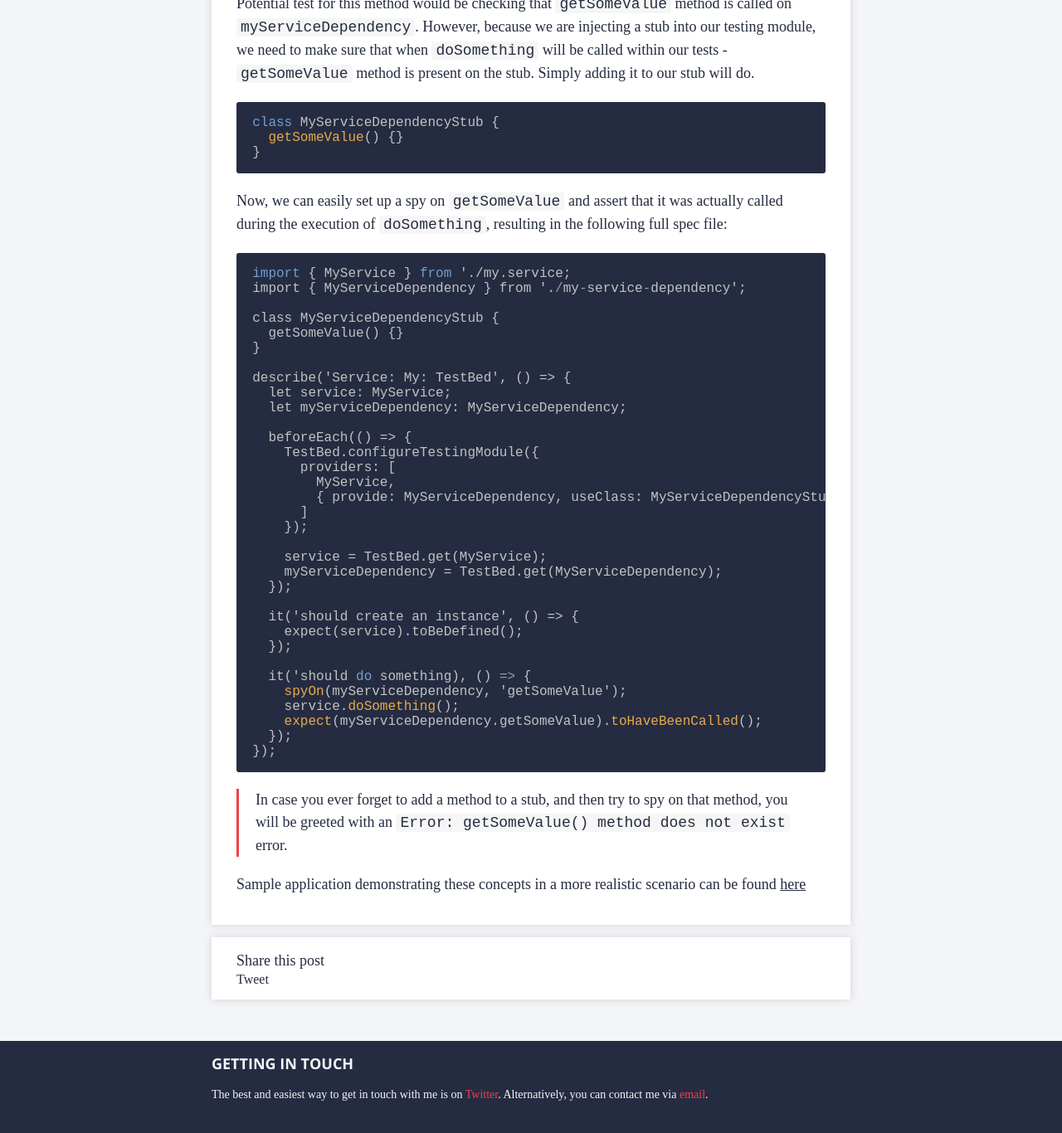
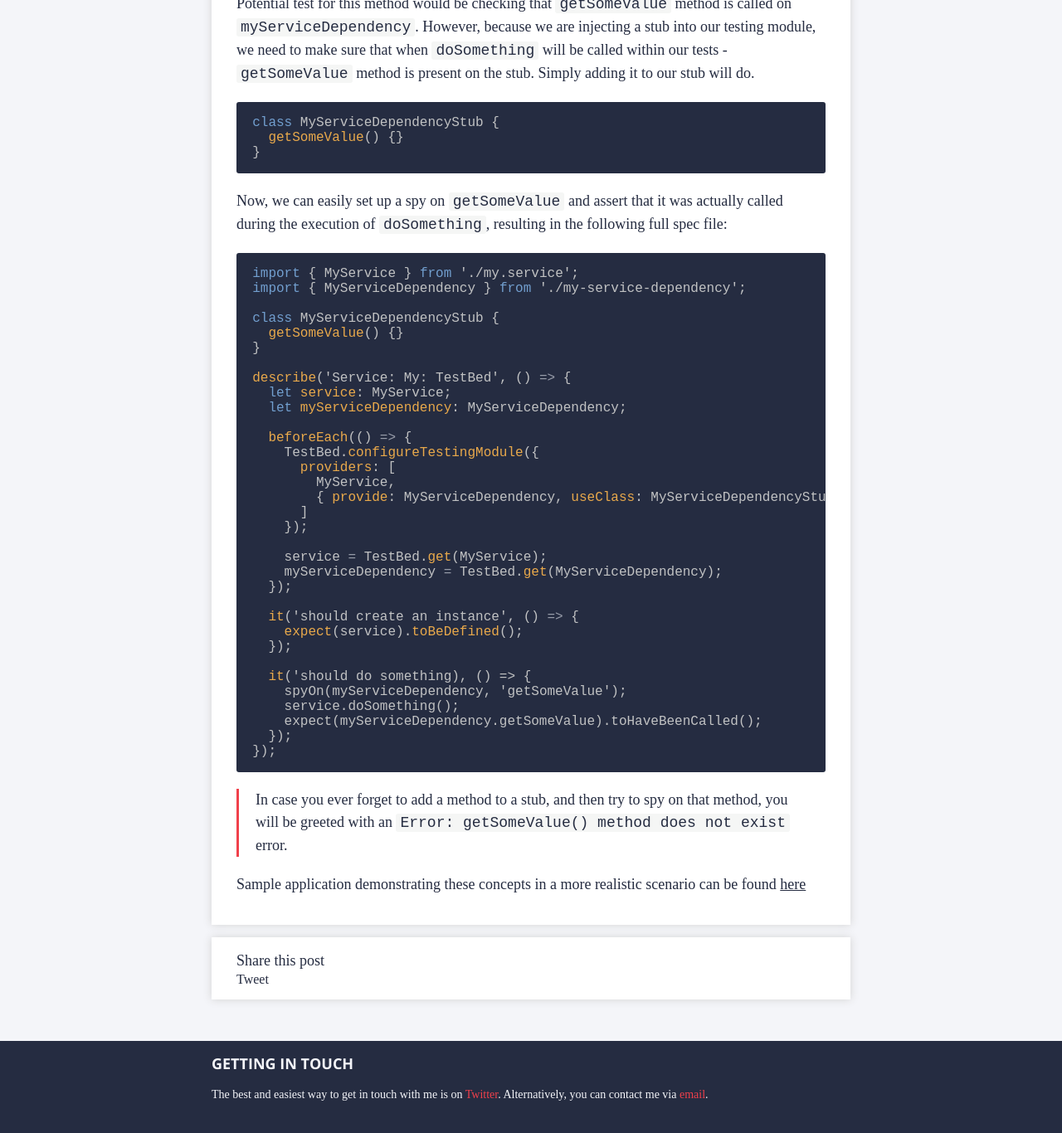
Before and after one commit to kirjai/deprecated-blog, a Jekyll site: the page built from _posts/2016-11-09-testing-services-with-dependencies.markdown, in a window 1280 px wide and 1400 px high, scrolled down 3739 px. Shown: the top 1366 px of the window at 83% size. Built offline with Jekyll 4.4.1, drawn with Linux system fonts in a browser that asks for light colours; some web fonts are replaced; comment, search, counter and statistics services are not loaded.

```diff
--- a/_posts/2016-11-09-testing-services-with-dependencies.markdown
+++ b/_posts/2016-11-09-testing-services-with-dependencies.markdown
@@ -194,7 +194,7 @@ execution of `doSomething`, resulting in the following full spec file:
 
 {% highlight javascript %}
 
-  import { MyService } from './my.service;
+  import { MyService } from './my.service';
   import { MyServiceDependency } from './my-service-dependency';
 
   class MyServiceDependencyStub {
```
